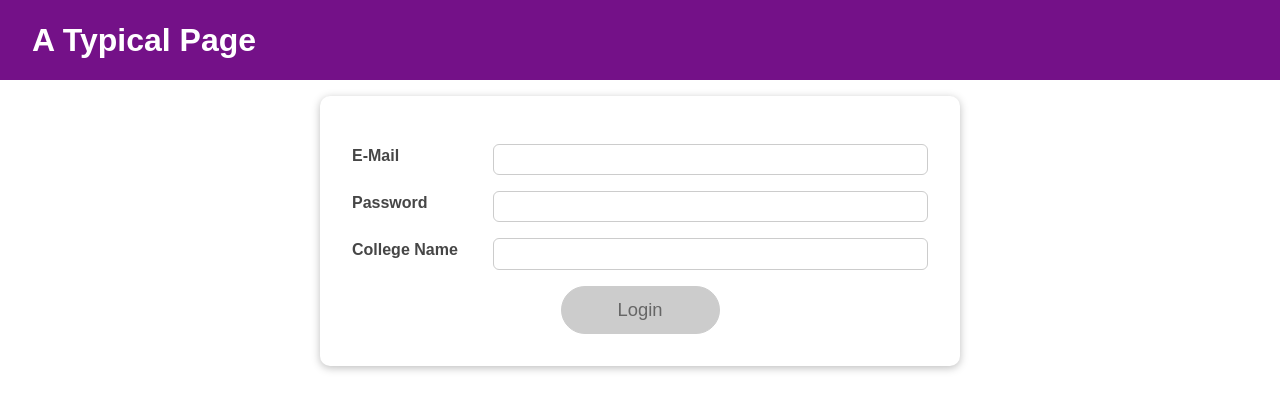
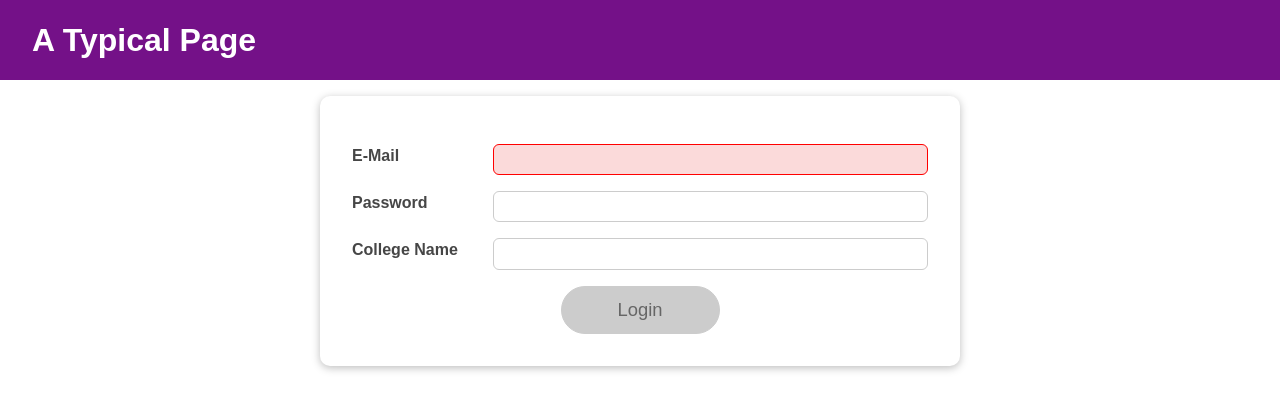
Before and after one commit to aniketdeshmukh548/useeffect-, a React (Create React App) app: page / in a window 1280 px wide. Shown: the top 410 px of the page. Built offline with nearby package versions, Linux system fonts and the light colour scheme.

Commit message:
useReducer

```diff
--- a/src/components/Login/Login.js
+++ b/src/components/Login/Login.js
@@ -1,35 +1,70 @@
-import React, { useState ,useEffect} from 'react';
+import React, { useState, useReducer } from "react";
 
-import Card from '../UI/Card/Card';
-import classes from './Login.module.css';
-import Button from '../UI/Button/Button';
+import Card from "../UI/Card/Card";
+import classes from "./Login.module.css";
+import Button from "../UI/Button/Button";
+
+const emailReducer = (state, action) => {
+  if(action.type==='USER_INPUT'){
+    return { value: '', isValid: action.val.includes('@') };
+  }
+  if(action.type==='INPUT_BLUR'){
+    return { value: state.value, isValid: state.value.includes('@') };
+  }
+  return { value: "", isValid: false };
+};
 
 const Login = (props) => {
-  const [enteredEmail, setEnteredEmail] = useState('');
-  const [emailIsValid, setEmailIsValid] = useState();
-  const [enteredPassword, setEnteredPassword] = useState('');
+  // const [enteredEmail, setEnteredEmail] = useState("");
+  // const [emailIsValid, setEmailIsValid] = useState();
+  const [enteredPassword, setEnteredPassword] = useState("");
   const [passwordIsValid, setPasswordIsValid] = useState();
-  const [enteredclg, setEnteredclg] = useState('');
+  const [enteredclg, setEnteredclg] = useState("");
   const [clgIsValid, setclgIsValid] = useState();
   const [formIsValid, setFormIsValid] = useState(false);
 
-  useEffect(()=>{setFormIsValid(
-    enteredEmail.includes('@') && enteredPassword.trim().length > 6 && enteredclg.trim().length>5
-  );},[enteredEmail,enteredPassword,enteredclg]);
+  const [emailState, dispatchEmail] = useReducer(emailReducer, {
+    value: '',
+    isValid: false,
+  });
+
+  // useEffect(()=>{
+  //   const identifier= setTimeout(()=>{
+  //     console.log('validity')
+  //     setFormIsValid(
+  //       enteredEmail.includes('@') && enteredPassword.trim().length > 6 && enteredclg.trim().length>5
+  //     );
+  //   },500);
+  //   return ()=>{
+  //     console.log('cleanup')
+  //     clearTimeout(identifier)
+  //   }
+  // },[enteredEmail,enteredPassword,enteredclg]);
 
   const emailChangeHandler = (event) => {
-    setEnteredEmail(event.target.value);
+    // setEnteredEmail(event.target.value);
+    dispatchEmail({type:'USER_INPUT',val:event.target.value})
+    setFormIsValid(
+      event.target.value.includes("@") &&
+        enteredPassword.trim().length > 6 &&
+        enteredclg.trim().length > 5
+    );
   };
 
   const passwordChangeHandler = (event) => {
     setEnteredPassword(event.target.value);
+    setFormIsValid(emailState.isValid && enteredPassword.trim().length > 6 && enteredclg.trim().length > 5
+    );
   };
   const clgChangeHandler = (event) => {
     setEnteredclg(event.target.value);
+    setFormIsValid(emailState.isValid && enteredPassword.trim().length > 6 && enteredclg.trim().length > 5
+    );
   };
 
   const validateEmailHandler = () => {
-    setEmailIsValid(enteredEmail.includes('@'));
+    // setEmailIsValid(emailState.isValid);
+    dispatchEmail({type:'INPUT_BLUR',})
   };
 
   const validatePasswordHandler = () => {
@@ -41,7 +76,7 @@
 
   const submitHandler = (event) => {
     event.preventDefault();
-    props.onLogin(enteredEmail, enteredPassword,enteredclg);
+    props.onLogin(emailState.value, enteredPassword, enteredclg);
   };
 
   return (
@@ -49,21 +84,21 @@
       <form onSubmit={submitHandler}>
         <div
           className={`${classes.control} ${
-            emailIsValid === false ? classes.invalid : ''
+            emailState.isValid === false ? classes.invalid : ""
           }`}
         >
           <label htmlFor="email">E-Mail</label>
           <input
             type="email"
             id="email"
-            value={enteredEmail}
+            value={emailState.value}
             onChange={emailChangeHandler}
             onBlur={validateEmailHandler}
           />
         </div>
         <div
           className={`${classes.control} ${
-            passwordIsValid === false ? classes.invalid : ''
+            passwordIsValid === false ? classes.invalid : ""
           }`}
         >
           <label htmlFor="password">Password</label>
@@ -77,7 +112,7 @@
         </div>
         <div
           className={`${classes.control} ${
-            clgIsValid === false ? classes.invalid : ''
+            clgIsValid === false ? classes.invalid : ""
           }`}
         >
           <label htmlFor="clg">College Name</label>
```
